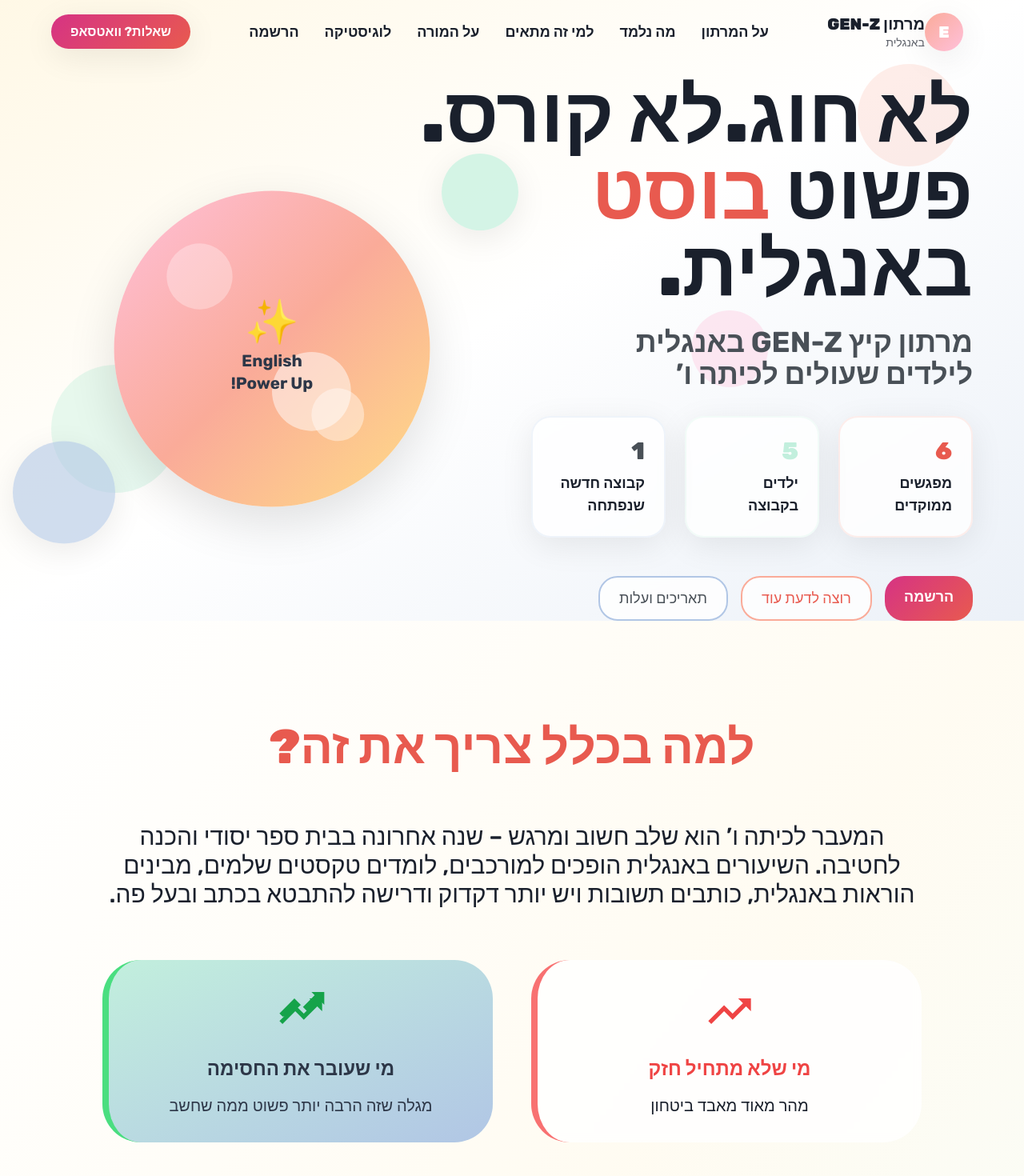
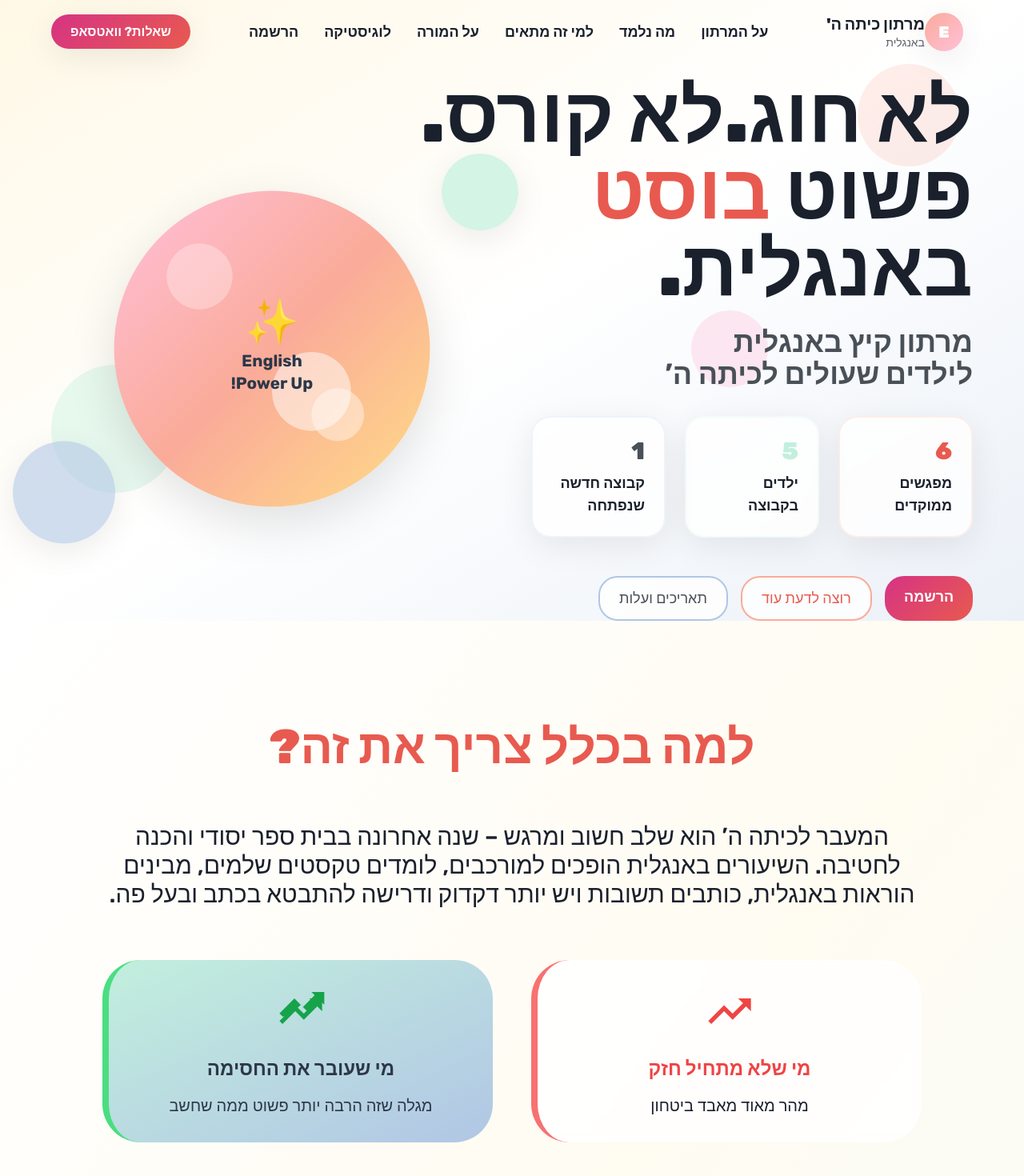
Before and after one commit to Idosegev23/marathon-5th, a Next.js app: page / in a window 1280 px wide. Shown: the top 1470 px of the page at 80% size. Built offline with nearby package versions, Linux system fonts and the light colour scheme.

Commit message:
עדכון הפרויקט לכיתה ה': החלפת GEN-Z וכל האזכורים לכיתה ז'/ו' לכיתה ה'

```diff
--- a/src/app/layout.tsx
+++ b/src/app/layout.tsx
@@ -6,8 +6,8 @@ import "./globals.css";
 import { Analytics } from '@vercel/analytics/react';
 
 export const metadata: Metadata = {
-  title: "מרתון אנגלית קיץ GEN-Z - אילנית ליבוביץ שגב",
-  description: "מרתון אנגלית לילדים שעולים לכיתה ו&rsquo;. 6 מפגשים ממוקדים, 5 ילדים בקבוצה. הכנה מושלמת לכיתה ו&rsquo; באנגלית.",
+  title: "מרתון אנגלית קיץ - כיתה ה' - אילנית ליבוביץ שגב",
+  description: "מרתון אנגלית לילדים שעולים לכיתה ה&rsquo;. 6 מפגשים ממוקדים, 5 ילדים בקבוצה. הכנה מושלמת לכיתה ה&rsquo; באנגלית.",
   other: {
     'format-detection': 'telephone=no',
     'mobile-web-app-capable': 'yes',
--- a/src/app/page.tsx
+++ b/src/app/page.tsx
@@ -10,8 +10,8 @@ import LogisticsSection from '@/components/LogisticsSection';
 import RegistrationSection from '@/components/RegistrationSection';
 
 export const metadata: Metadata = {
-  title: 'מרתון אנגלית קיץ GEN-Z - אילנית ליבוביץ שגב',
-      description: 'מרתון אנגלית לילדים שעולים לכיתה ו&rsquo;. 6 מפגשים ממוקדים, 5 ילדים בקבוצה. הכנה מושלמת לכיתה ו&rsquo; באנגלית.',
+  title: 'מרתון אנגלית קיץ - כיתה ה\' - אילנית ליבוביץ שגב',
+  description: 'מרתון אנגלית לילדים שעולים לכיתה ה&rsquo;. 6 מפגשים ממוקדים, 5 ילדים בקבוצה. הכנה מושלמת לכיתה ה&rsquo; באנגלית.',
 };
 
 export default function Home() {
--- a/src/components/AboutMarathonSection.tsx
+++ b/src/components/AboutMarathonSection.tsx
@@ -77,7 +77,7 @@ const AboutMarathonSection = () => {
               transition={{ duration: 0.8, delay: 0.2 }}
               className="text-2xl md:text-3xl mb-16 text-center text-darker leading-relaxed font-medium"
             >
-              המעבר לכיתה ו&rsquo; הוא שלב חשוב ומרגש –
+              המעבר לכיתה ה&rsquo; הוא שלב חשוב ומרגש –
               שנה אחרונה בבית ספר יסודי והכנה לחטיבה. השיעורים באנגלית הופכים למורכבים, לומדים טקסטים שלמים, מבינים הוראות באנגלית, כותבים תשובות ויש יותר דקדוק ודרישה להתבטא בכתב ובעל פה.
             </motion.p>
 
@@ -113,7 +113,7 @@ const AboutMarathonSection = () => {
           </div>
         </motion.div>
 
-        {/* מה זה מרתון GEN-Z */}
+        {/* מה זה מרתון כיתה ה' */}
         <motion.div
           initial={{ opacity: 0, y: 50 }}
           whileInView={{ opacity: 1, y: 0 }}
@@ -121,7 +121,7 @@ const AboutMarathonSection = () => {
           transition={{ duration: 0.8 }}
         >
           <h2 className="text-4xl md:text-6xl font-black text-center mb-16 text-pastel-pink">
-            מה זה מרתון GEN-Z
+            מה זה מרתון כיתה ה'
           </h2>
 
           <div className="max-w-6xl mx-auto">
@@ -193,7 +193,7 @@ const AboutMarathonSection = () => {
                   </svg>
                 </div>
                 <h3 className="text-2xl font-bold mb-4">חוויית הצלחה אמיתית</h3>
-                <p className="text-xl">ביטחון עצמי וכלים מעשיים לקראת כיתה ו&rsquo;</p>
+                <p className="text-xl">ביטחון עצמי וכלים מעשיים לקראת כיתה ה&rsquo;</p>
               </div>
             </motion.div>
           </div>
--- a/src/components/Footer.tsx
+++ b/src/components/Footer.tsx
@@ -22,14 +22,14 @@ const Footer = () => {
                 <div className="w-8 h-8 bg-white rounded-full"></div>
               </div>
               <div className="text-3xl font-black">
-                מרתון <span className="text-accent">GEN-Z</span>
+                מרתון <span className="text-accent">כיתה ה'</span>
               </div>
             </div>
             <p className="text-lg leading-relaxed opacity-90">
-              מרתון קיץ באנגלית לילדים שעולים לכיתה ו&rsquo;
+              מרתון קיץ באנגלית לילדים שעולים לכיתה ה&rsquo;
             </p>
             <p className="text-base mt-4 opacity-75">
-              בואו נכין את הילד שלכם להצלחה בכיתה ו&rsquo;
+              בואו נכין את הילד שלכם להצלחה בכיתה ה&rsquo;
             </p>
           </motion.div>
 
@@ -121,7 +121,7 @@ const Footer = () => {
           className="text-center"
         >
           <p className="text-lg opacity-75">
-            © 2024 מרתון GEN-Z. כל הזכויות שמורות.
+            © 2024 מרתון כיתה ה'. כל הזכויות שמורות.
           </p>
           <p className="text-sm mt-2 opacity-60">
             נבנה באהבה לדור העתיד 💙
--- a/src/components/ForWhoSection.tsx
+++ b/src/components/ForWhoSection.tsx
@@ -37,7 +37,7 @@ const ForWhoSection = () => {
   const targetAudience = [
     {
       icon: <StudentIcon />,
-      title: "תלמידים שעולים לכיתה ו'",
+                      title: "תלמידים שעולים לכיתה ה'",
       description: ""
     },
     {
--- a/src/components/Header.tsx
+++ b/src/components/Header.tsx
@@ -50,7 +50,7 @@ const Header = () => {
               <span className="text-white font-black text-xl">E</span>
             </div>
             <div className="hidden sm:block">
-              <h1 className="font-black text-xl text-text-black">מרתון GEN-Z</h1>
+              <h1 className="font-black text-xl text-text-black">מרתון כיתה ה'</h1>
               <p className="text-sm text-text-black/70">באנגלית</p>
         </div>
           </div>
--- a/src/components/HeroSection.tsx
+++ b/src/components/HeroSection.tsx
@@ -53,8 +53,8 @@ const HeroSection = () => {
               transition={{ duration: 0.8, delay: 0.4 }}
               className="text-2xl md:text-3xl lg:text-4xl font-bold mb-8 text-pastel-blue leading-relaxed"
             >
-              מרתון קיץ GEN-Z באנגלית<br />
-              לילדים שעולים לכיתה ו&rsquo;
+                              מרתון קיץ באנגלית<br />
+                לילדים שעולים לכיתה ה&rsquo;
             </motion.p>
 
             {/* שלושת העמודים */}
--- a/src/components/RegistrationSection.tsx
+++ b/src/components/RegistrationSection.tsx
@@ -168,7 +168,7 @@ const RegistrationSection = () => {
             💌 ומה ההורים מקבלים בסוף?
           </h3>
           <p className="text-lg mb-8 text-center">
-            בנוסף לחוויה של הילדים – גם אתם, ההורים, מקבלים בסיום מרתון GEN-Z:
+            בנוסף לחוויה של הילדים – גם אתם, ההורים, מקבלים בסיום מרתון כיתה ה':
           </p>
           <div className="grid grid-cols-1 md:grid-cols-2 gap-6">
             {[
@@ -202,7 +202,7 @@ const RegistrationSection = () => {
           id="קבוצות"
         >
           <h3 className="text-3xl md:text-4xl font-black mb-12 text-center text-pastel-coral">
-            קבוצות מרתון GEN-Z
+            קבוצות מרתון כיתה ה'
           </h3>
 
           <div className="grid grid-cols-1 md:grid-cols-2 lg:grid-cols-5 gap-6 max-w-6xl mx-auto">
@@ -385,7 +385,7 @@ const RegistrationSection = () => {
               console.error('Error:', error);
               // גיבוי - פתיחת וואטסאפ אם הוובקהוק נכשל
               const message = `שלום אילנית!
-אני מעוניין/ת להרשים את הילד/ה שלי לקבוצה 5 במרתון GEN-Z באנגלית (מועד יולי-אוגוסט):
+אני מעוניין/ת להרשים את הילד/ה שלי לקבוצה 5 במרתון כיתה ה' באנגלית (מועד יולי-אוגוסט):
 
 שם ההורה: ${registrationData.parentName}
 שם הילד/ה: ${registrationData.childName}
--- a/src/components/WhatWillLearnSection.tsx
+++ b/src/components/WhatWillLearnSection.tsx
@@ -111,7 +111,7 @@ const WhatWillLearnSection = () => {
             <div className="bg-gradient-to-br from-pastel-coral to-pastel-pink text-white py-12 px-8 rounded-5xl max-w-2xl mx-auto shadow-soft-lg">
               <h3 className="text-2xl md:text-3xl font-bold mb-4">המטרה שלנו</h3>
               <p className="text-lg md:text-xl leading-relaxed">
-                לא רק לכתוב ולדבר - אלא להרגיש בטוח ומוכן לכיתה ו&rsquo;
+                לא רק לכתוב ולדבר - אלא להרגיש בטוח ומוכן לכיתה ה&rsquo;
               </p>
             </div>
           </motion.div>
```
Also changed, not shown: 1 other file (tests, documents, lock files or other folders).
